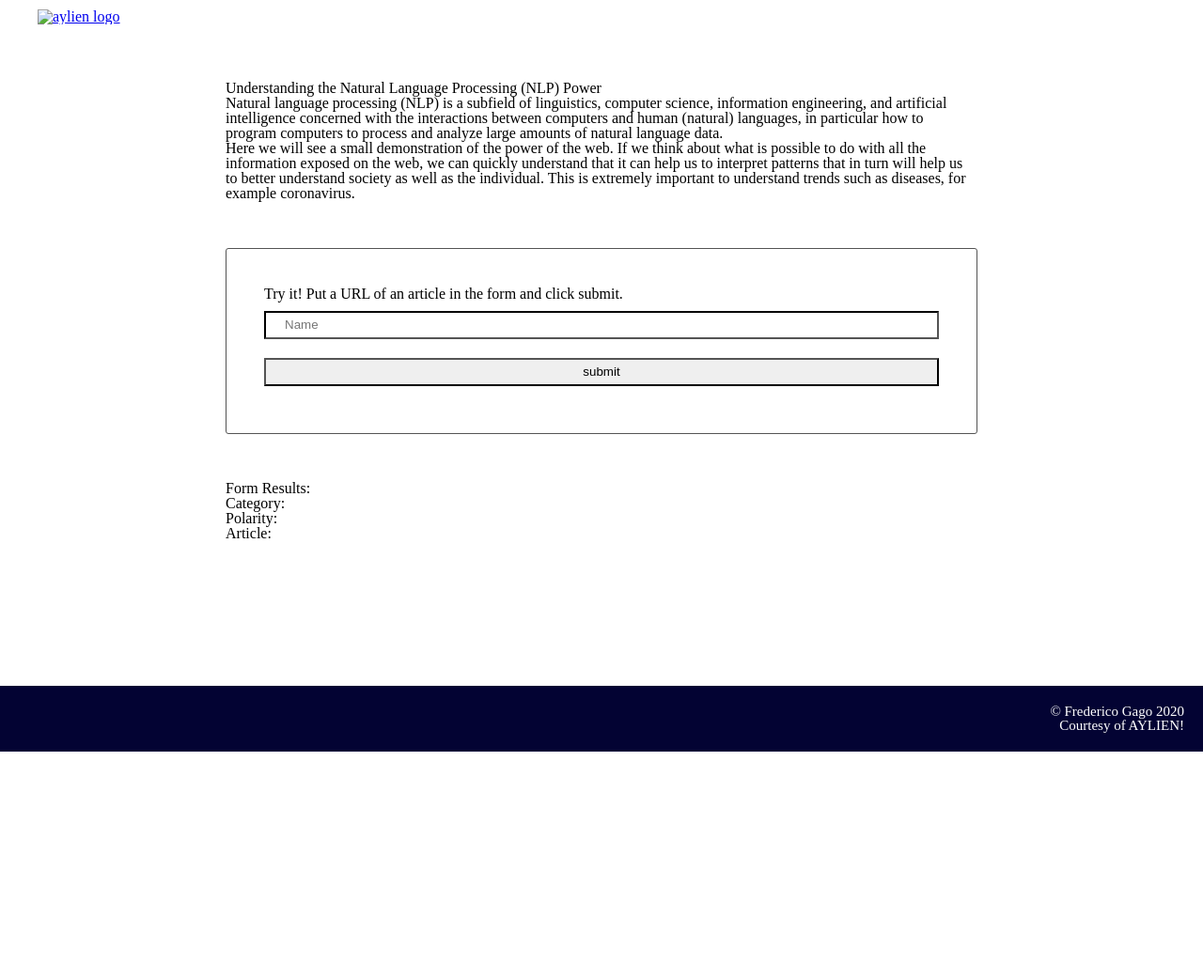
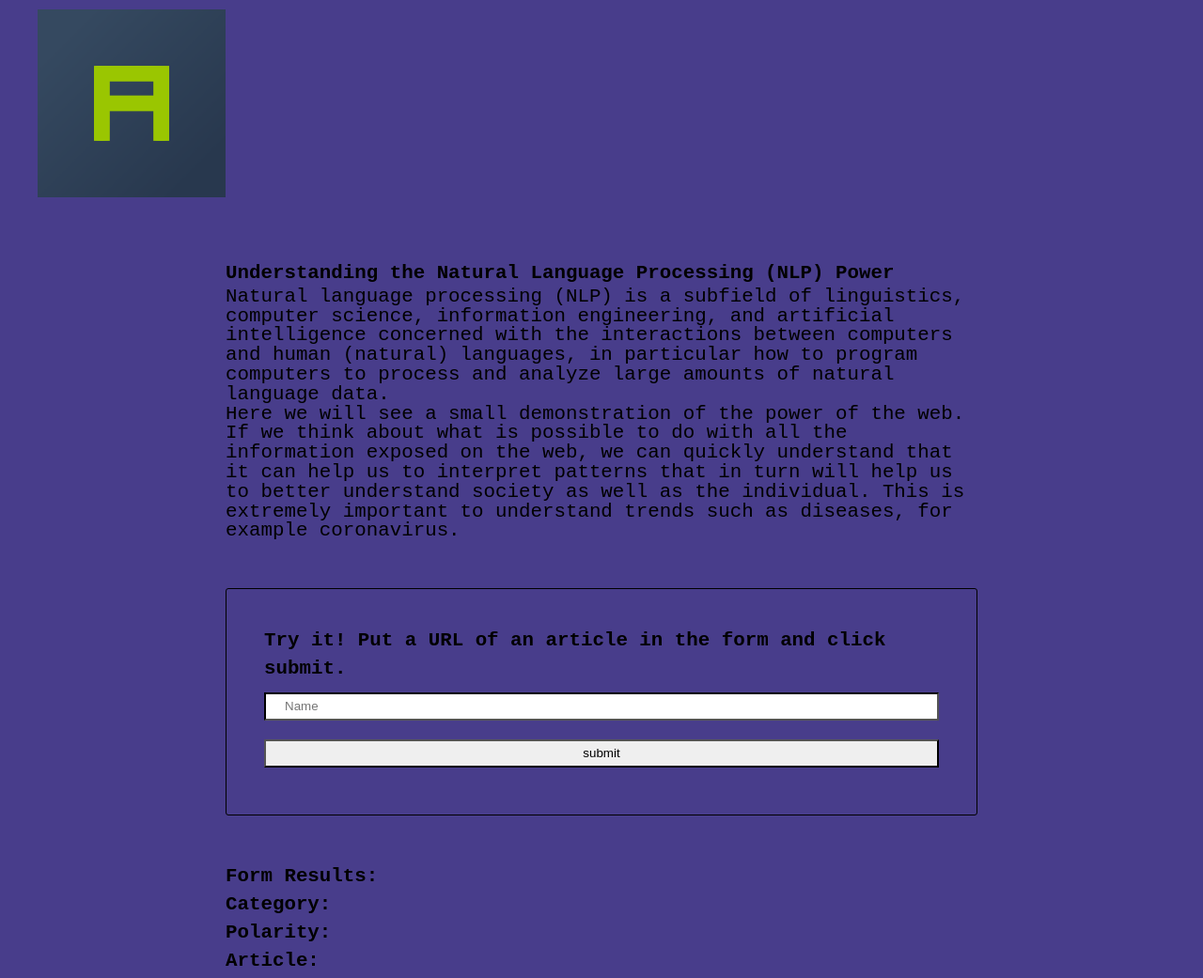
Before and after one commit to FredericoIsaac/evaluate-news-nlp-4-project, a website built with webpack: page src/client/views/index.html in a window 1280 px wide. Shown: the top 1041 px of the page at 94% size. Before the commit the page ends 800 px from the top, so only its background shows below. Built offline with nearby package versions, Linux system fonts and the light colour scheme.

Commit message:
regex ok and scss

```diff
--- a/src/client/index.js
+++ b/src/client/index.js
@@ -12,18 +12,8 @@ import  logo from "./imgLogoAylien.png";
 
 console.log(checkForName);
 
-function component(){
-    const logoPlace = document.getElementById("imgLogoAylien");
-    const aylienLogo = new Image();
-    aylienLogo.src = logo;
-    logoPlace.setAttribute(aylienLogo);
-
-}
-
-
-
-console.log("CHANGE!!");
-
+const logoPlace = document.getElementById("imgLogoAylien")
+    logoPlace.setAttribute("src",logo)
 
 export {
     checkForName,
--- a/src/client/js/formHandler.js
+++ b/src/client/js/formHandler.js
@@ -8,7 +8,7 @@ async function handleSubmit(event) {
 
     if(Client.checkForName(formText)){
             form.className = "valid";
-            suggestionvalidate.style.color = ""
+            suggestionvalidate.style.cssText = ""
     // GET request that the response is the info passed through SDK
     const serverUrl = `http://localhost:5500/sentiment/${formText}`;
     const response = await fetch(serverUrl);
@@ -25,7 +25,7 @@ async function handleSubmit(event) {
     textTag.textContent = responseJson.text;
     }else{
         form.className = "invalid";
-        suggestionvalidate.style.color = "red"
+        suggestionvalidate.style.cssText = "color: white; font-size: 1.5em; text-decoration: underline";
     }
 
 
--- a/src/client/styles/base.scss
+++ b/src/client/styles/base.scss
@@ -1,3 +1,6 @@
+$line-height: 30px;
+$font-weight: 600;
+
 body {
     display: flex;
     flex-direction: column;
@@ -12,3 +15,16 @@ section {
     max-width: 800px;
     margin: 50px auto;
 }
+
+html{
+    background-color: darkslateblue;
+    font-family: 'Courier New', Courier, monospace;
+    font-size: 1.3em;
+
+}
+
+.longText h1,h2,h3,h4,h5,h6{
+        line-height: $line-height;
+        font-weight: $font-weight;
+
+}
--- a/src/client/styles/form.scss
+++ b/src/client/styles/form.scss
@@ -1,8 +1,10 @@
+@import "base";
+
 form {
     border: 1px solid #545454;
     border-radius: 3px;
     padding: 40px;
-
+    border-color: black;
     input {
         padding: 5px 20px;
         width: 100%;
@@ -21,6 +23,7 @@ form {
     }
 }
 
-
-
-/* Validation styles*/
+#helpValidate{
+    line-height: $line-height;
+    font-weight: $font-weight;
+}
--- a/src/client/views/index.html
+++ b/src/client/views/index.html
@@ -17,7 +17,7 @@
         <main>
 
 
-            <section>
+            <section class="longText">
                 <h1>Understanding the Natural Language Processing (NLP) Power</h1>
                 <blockquote cite="https://en.wikipedia.org/wiki/Natural_language_processing"><i>Natural language processing (NLP) is a subfield of linguistics, computer science, information engineering, and artificial intelligence concerned with the interactions between computers and human (natural) languages, in particular how to program computers to process and analyze large amounts of natural language data.</i></blockquote>
                 <p>Here we will see a small demonstration of the power of the web. If we think about what is possible to do with all the information exposed on the web, we can quickly understand that it can help us to interpret patterns that in turn will help us to better understand society as well as the individual. This is extremely important to understand trends such as diseases, for example coronavirus.</p>
@@ -29,7 +29,7 @@
                     <input type="submit" name="" value="submit" onclick="return Client.handleSubmit(event)" onsubmit="return Client.handleSubmit(event)">
                 </form>
             <section>
-            <section>
+            <section class="longText">
                 <h2>Form Results:</h2>
                 <h3>Category:</h3>
                 <div id="category"></div>
--- a/src/server/index.js
+++ b/src/server/index.js
@@ -42,6 +42,7 @@ const dataholder = {};
 
 console.log(textapi);
 
+// SDK to sentiment bring back the text article and polarity
 function sentiment(textInput){
   textapi.sentiment({
     "url": textInput,
@@ -58,7 +59,7 @@ function sentiment(textInput){
       return dataholder.sentiment;
     });
 }
-
+// SDK that brings the type of article
 function classify(textInput){
   textapi.classify({
     "url": textInput,
@@ -78,8 +79,6 @@ function classify(textInput){
 
 app.get("/sentiment/:text", (req,res) => {
    let textInput = req.params.text;
-   //hardcode this here:
-   textInput = "https://www.bucketlistly.blog/posts/best-travel-blogs-design";
 
   sentiment(textInput);
   classify(textInput);
```
